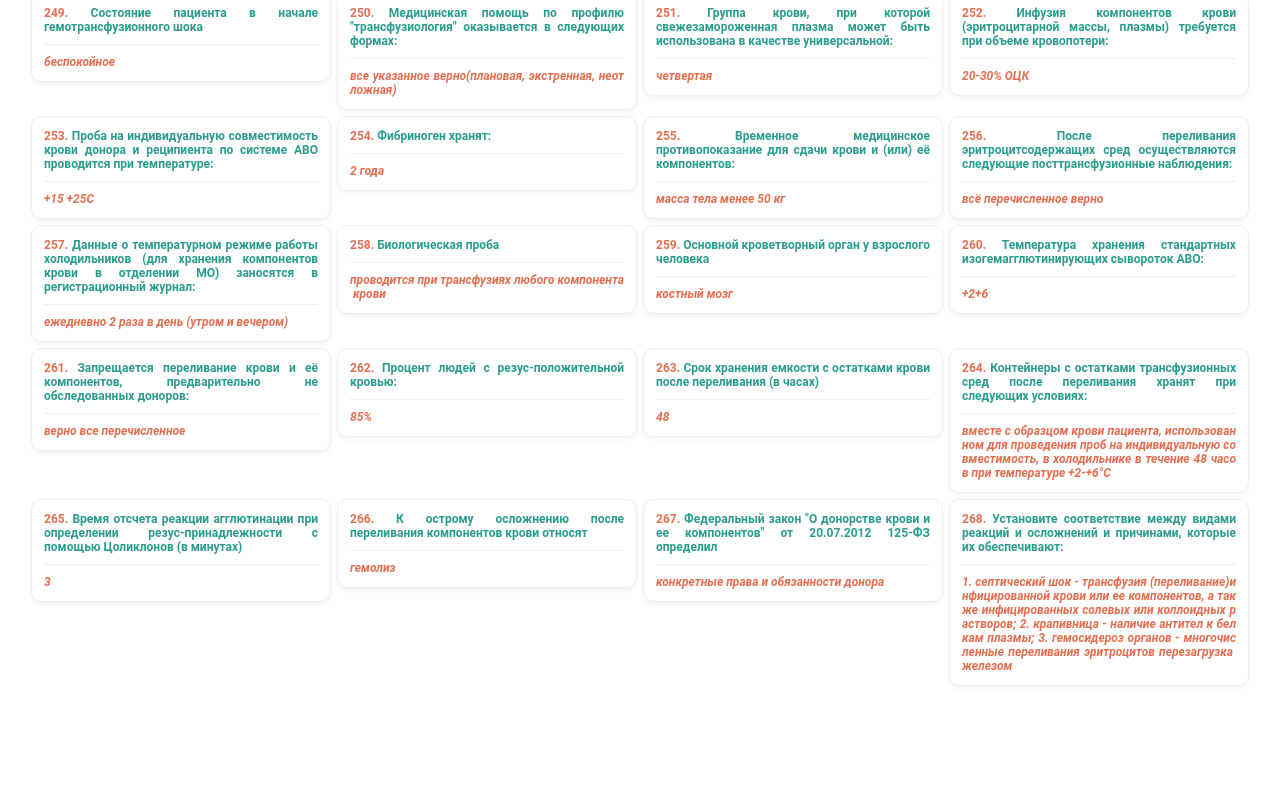
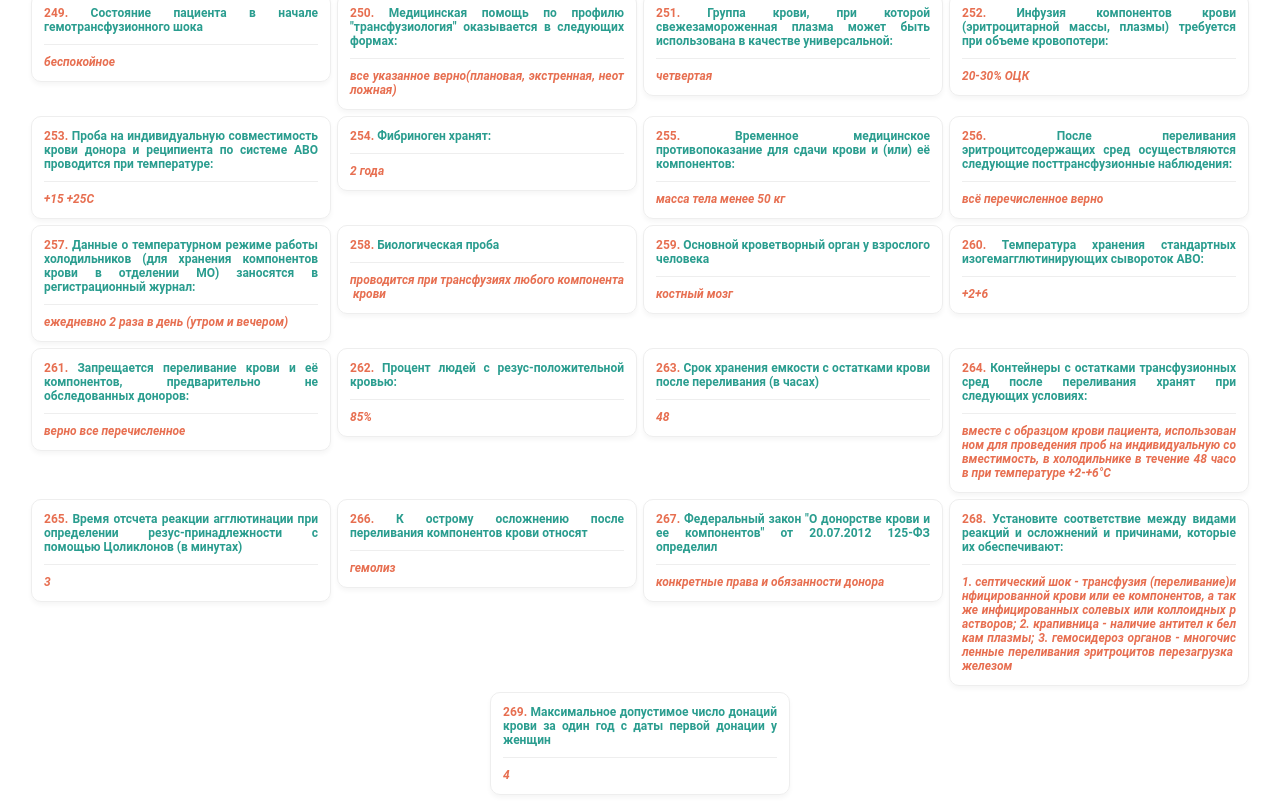
Before and after one commit to dfr8938/transfusio-app, a React (Create React App) app: page / in a window 1280 px wide. Shown: the part 8325-9133 px from the top of the page. Before the commit the page ends 9024 px from the top, so only its background shows below. Built offline with nearby package versions, Linux system fonts and the light colour scheme.

Commit message:
commit added new question

```diff
--- a/src/database/database.js
+++ b/src/database/database.js
@@ -1548,6 +1548,13 @@ const listAnswers = [
     answer:
       "1. септический шок - трансфузия (переливание)инфицированной крови или ее компонентов, а также инфицированных солевых или коллоидных растворов; 2. крапивница - наличие антител к белкам плазмы; 3. гемосидероз органов - многочисленные переливания эритроцитов перезагрузка железом",
   },
+  {
+    id: 268,
+    question:
+      "Максимальное допустимое число донаций крови за один год с даты первой донации у женщин",
+    answer:
+      "4",
+  },
 ];
 
 export { listAnswers };
```
